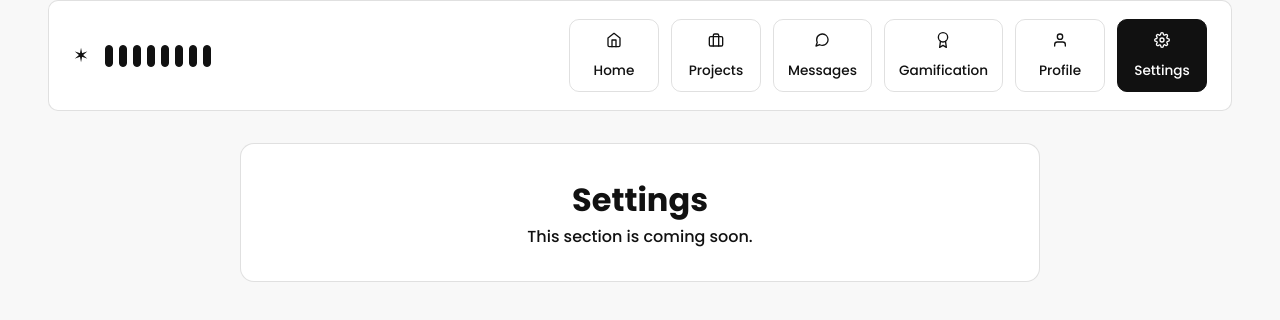
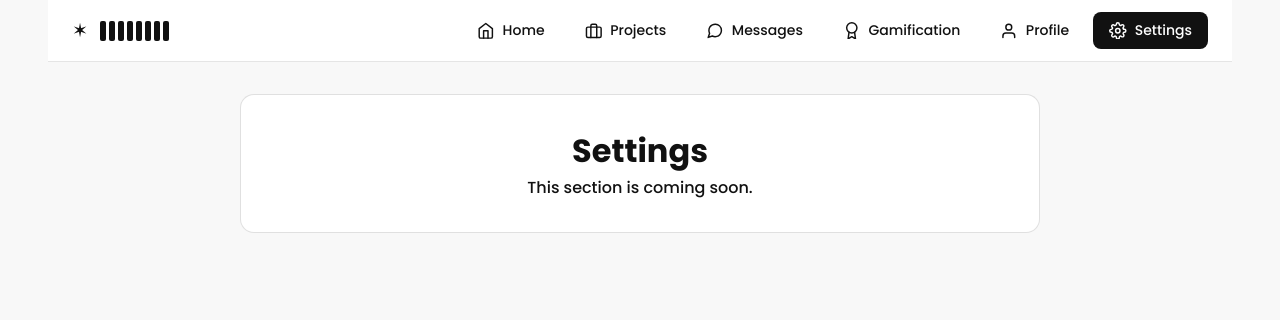
Before and after one commit to bunsai090/Hire-Experts-Work-Smarter, a React (Vite) app: page /settings in a window 1280 px wide. Shown: the top 320 px of the page. Built offline with nearby package versions, Linux system fonts and the light colour scheme.

Commit message:
Update Header.css

```diff
--- a/src/components/layout/Header.css
+++ b/src/components/layout/Header.css
@@ -5,37 +5,41 @@
   display: flex;
   align-items: center;
   justify-content: space-between;
-  border: 1px solid rgba(0, 0, 0, 0.12);
-  border-radius: 10px;
-  padding: 18px 24px;
+  padding: 12px 24px;
   background-color: #fff;
-  gap: 24px;
+  border-bottom: 1px solid rgba(0, 0, 0, 0.1);
 }
 
 .brand-cluster {
   display: flex;
   align-items: center;
-  gap: 16px;
+  gap: 12px;
+}
+
+.brand-icon {
+  font-size: 1.5rem;
+  display: flex;
+  align-items: center;
+  justify-content: center;
 }
 
 .nav-glyphs {
   display: flex;
-  gap: 6px;
+  gap: 3px;
 }
 
 .nav-glyphs span {
-  width: 8px;
-  height: 22px;
-  border-radius: 4px;
-  border: 1px solid #111;
+  width: 6px;
+  height: 20px;
+  border-radius: 2px;
   background-color: #111;
 }
 
 .nav-links {
   display: flex;
   align-items: center;
-  gap: 32px;
-  font-size: 0.95rem;
+  gap: 8px;
+  font-size: 0.9rem;
 }
 
 .nav-links a {
@@ -51,47 +55,102 @@
 
 .app-links {
   margin-left: auto;
-  gap: 12px;
+  gap: 8px;
 }
 
 .app-link {
   display: flex;
-  flex-direction: column;
   align-items: center;
-  gap: 6px;
-  border: 1px solid rgba(0, 0, 0, 0.12);
-  border-radius: 10px;
-  padding: 10px 14px;
-  min-width: 90px;
-  text-align: center;
+  gap: 8px;
+  padding: 8px 16px;
   text-decoration: none;
-  color: inherit;
-  font-size: 0.85rem;
-  transition: background-color 0.2s ease;
+  color: #111;
+  font-size: 0.875rem;
+  font-weight: 500;
+  border-radius: 8px;
+  transition: all 0.2s ease;
+  white-space: nowrap;
+}
+
+.app-link:hover {
+  background-color: #f5f5f5;
 }
 
 .app-link .link-icon {
-  font-size: 1rem;
+  font-size: 1.1rem;
+  display: flex;
+  align-items: center;
+  justify-content: center;
 }
 
 .app-link.is-active {
   background-color: #111;
   color: #fff;
-  border-color: #111;
+}
+
+.app-link.is-active:hover {
+  background-color: #000;
 }
 
 .global-nav.app .brand-label {
   display: none;
 }
 
+.brand-label {
+  display: flex;
+  flex-direction: column;
+  line-height: 1.2;
+}
+
+.brand-name {
+  font-size: 1rem;
+  font-weight: 600;
+  letter-spacing: 0.02em;
+}
+
+.brand-tagline {
+  font-size: 0.7rem;
+  text-transform: uppercase;
+  letter-spacing: 0.1em;
+  color: #666;
+}
+
 @media (max-width: 1024px) {
   .global-nav {
     flex-wrap: wrap;
-    gap: 16px;
+    gap: 12px;
   }
 
   .app-links {
     width: 100%;
-    justify-content: space-between;
+    justify-content: space-around;
+    gap: 6px;
+  }
+
+  .app-link {
+    flex-direction: column;
+    padding: 8px 12px;
+    gap: 4px;
+    font-size: 0.75rem;
+    min-width: 70px;
+  }
+
+  .app-link .link-icon {
+    font-size: 1.2rem;
   }
 }
+
+@media (max-width: 640px) {
+  .nav-glyphs {
+    display: none;
+  }
+
+  .app-link span:not(.link-icon) {
+    display: none;
+  }
+
+  .app-link {
+    min-width: auto;
+    padding: 10px;
+  }
+}
```
